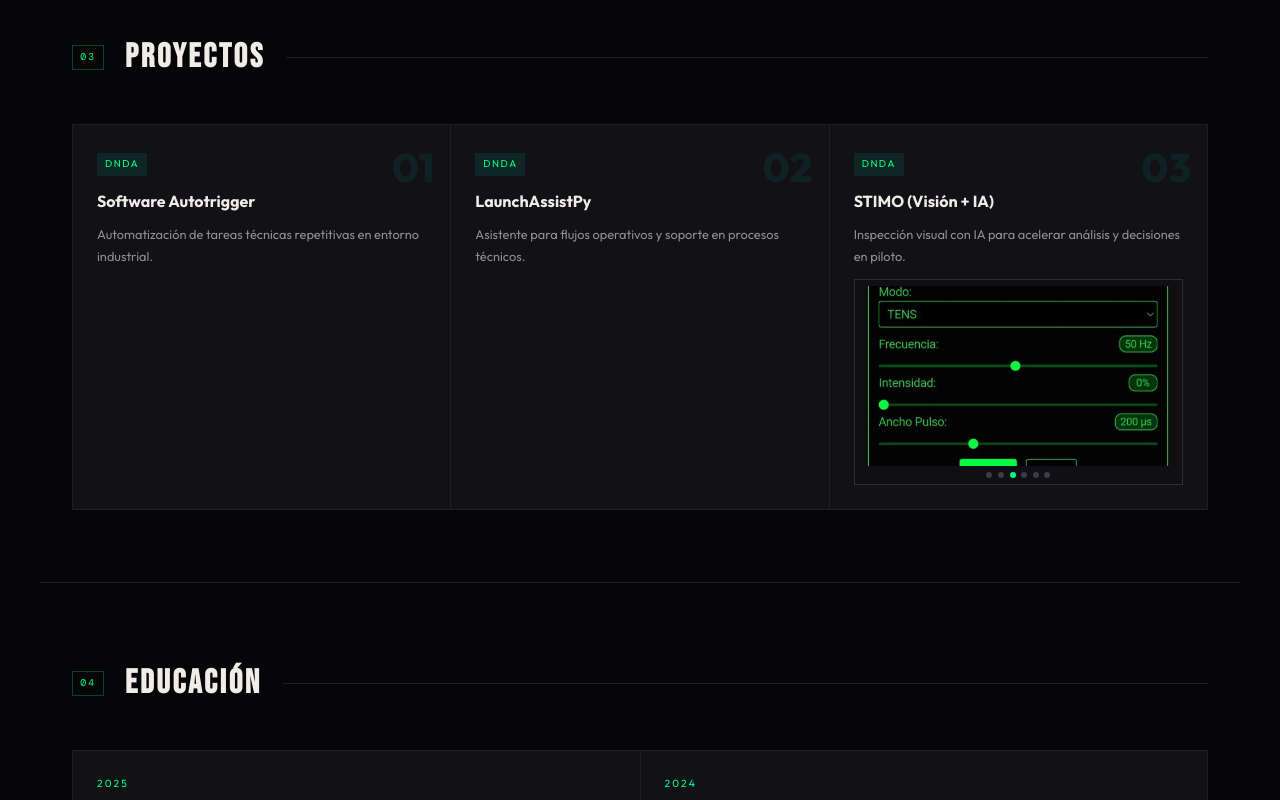
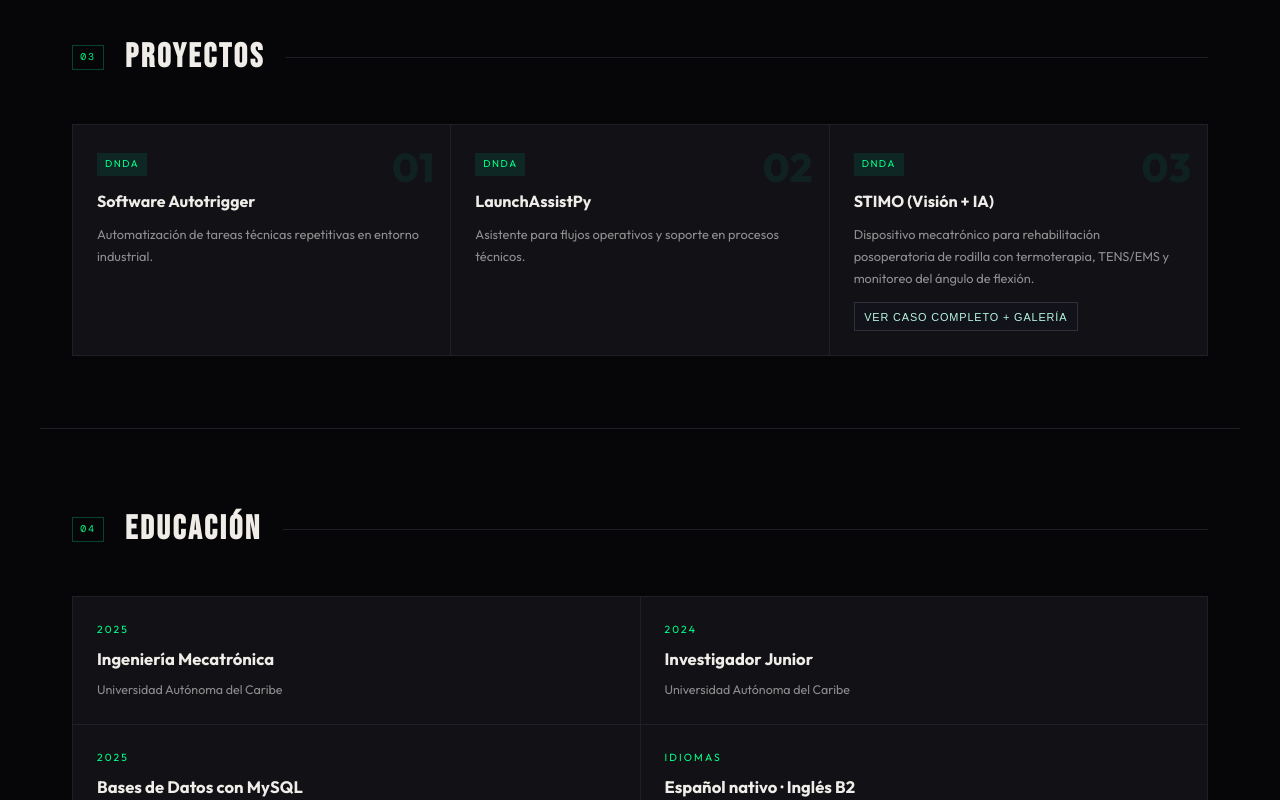
Before and after one commit to theo272004/mi-cv-web, a React (Vite) app: page / in a window 1280 px wide. Shown: the part 2260-3060 px from the top of the page. Built offline with nearby package versions, Linux system fonts and the light colour scheme.

Commit message:
Add expandable STIMO project detail view with large carousel

```diff
--- a/src/App.css
+++ b/src/App.css
@@ -371,33 +371,85 @@ section { padding: 4.5rem 2rem; max-width: 1200px; margin: 0 auto; }
 .project-title { font-size: 1rem; font-weight: 700; margin-bottom: 0.6rem; }
 .project-desc { font-size: 0.8rem; color: #8f8f8f; line-height: 1.7; }
 
-.stimo-carousel {
+.expand-btn {
+  margin-top: 0.8rem;
+  border: 1px solid #2f2f3b;
+  background: #12121a;
+  color: #b8f7df;
+  font-size: 0.68rem;
+  letter-spacing: 0.08em;
+  text-transform: uppercase;
+  padding: 0.45rem 0.6rem;
+  cursor: pointer;
+}
+.expand-btn:hover { border-color: var(--accent); color: var(--accent); }
+
+.stimo-expanded {
+  margin-top: 0.8rem;
+  border: 1px solid #2d2d39;
+  background: #101017;
+  padding: 1rem;
+}
+.stimo-expanded h3 {
+  font-family: 'Bebas Neue', sans-serif;
+  font-size: 1.6rem;
+  letter-spacing: 0.06em;
+  margin-bottom: 0.4rem;
+}
+.stimo-expanded p {
+  color: #aeb0be;
+  font-size: 0.85rem;
+  line-height: 1.8;
+}
+.stimo-kpis {
   margin-top: 0.7rem;
-  border: 1px solid #2d2d39;
-  background: #0f0f14;
-  padding: 0.35rem;
+  display: grid;
+  grid-template-columns: repeat(auto-fit, minmax(230px, 1fr));
+  gap: 0.4rem;
 }
-.stimo-carousel img {
+.stimo-kpis span {
+  border: 1px solid #2f2f3a;
+  background: #171720;
+  color: #91f3d0;
+  font-size: 0.72rem;
+  padding: 0.45rem 0.55rem;
+}
+.stimo-gallery-large {
+  margin-top: 0.8rem;
+  display: grid;
+  grid-template-columns: 42px 1fr 42px;
+  gap: 0.4rem;
+  align-items: center;
+}
+.stimo-gallery-large button {
+  height: 220px;
+  border: 1px solid #2f2f3b;
+  background: #16161e;
+  color: var(--accent);
+  font-size: 1.5rem;
+  cursor: pointer;
+}
+.stimo-gallery-large img {
   width: 100%;
-  height: 180px;
+  height: 220px;
   object-fit: cover;
-  display: block;
+  border: 1px solid #2f2f3b;
 }
 .stimo-dots {
   display: flex;
   justify-content: center;
   gap: 0.35rem;
-  padding-top: 0.4rem;
+  padding-top: 0.5rem;
 }
 .stimo-dots .dot {
-  width: 6px;
-  height: 6px;
+  width: 8px;
+  height: 8px;
   border-radius: 999px;
   background: #3b3b49;
+  border: none;
+  padding: 0;
 }
-.stimo-dots .dot.active {
-  background: var(--accent);
-}
+.stimo-dots .dot.active { background: var(--accent); }
 
 .edu-grid { display: grid; grid-template-columns: 1fr 1fr; gap: 1px; background: var(--border); border: 1px solid var(--border); }
 .edu-card { background: var(--surface); padding: 1.5rem; }
--- a/src/App.jsx
+++ b/src/App.jsx
@@ -80,6 +80,7 @@ const certificates = [
 
 function App() {
   const [stimoIndex, setStimoIndex] = useState(0)
+  const [stimoExpanded, setStimoExpanded] = useState(false)
 
   useEffect(() => {
     const timer = setInterval(() => {
@@ -102,6 +103,9 @@ function App() {
     document.querySelectorAll('.reveal').forEach((el) => observer.observe(el))
     return () => observer.disconnect()
   }, [])
+
+  const nextStimo = () => setStimoIndex((prev) => (prev + 1) % stimoImages.length)
+  const prevStimo = () => setStimoIndex((prev) => (prev - 1 + stimoImages.length) % stimoImages.length)
 
   return (
     <>
@@ -213,21 +217,51 @@ function App() {
         <div className="projects-grid">
           <div className="project-card reveal"><div className="project-num">01</div><div className="project-badge">DNDA</div><div className="project-title">Software Autotrigger</div><div className="project-desc">Automatización de tareas técnicas repetitivas en entorno industrial.</div></div>
           <div className="project-card reveal"><div className="project-num">02</div><div className="project-badge">DNDA</div><div className="project-title">LaunchAssistPy</div><div className="project-desc">Asistente para flujos operativos y soporte en procesos técnicos.</div></div>
-          <div className="project-card reveal">
+          <div className="project-card reveal stimo-card">
             <div className="project-num">03</div>
             <div className="project-badge">DNDA</div>
             <div className="project-title">STIMO (Visión + IA)</div>
-            <div className="project-desc">Inspección visual con IA para acelerar análisis y decisiones en piloto.</div>
-            <div className="stimo-carousel">
-              <img src={stimoImages[stimoIndex]} alt={`STIMO evidencia ${stimoIndex + 1}`} />
-              <div className="stimo-dots">
-                {stimoImages.map((_, i) => (
-                  <span key={i} className={i === stimoIndex ? 'dot active' : 'dot'}></span>
-                ))}
-              </div>
-            </div>
+            <div className="project-desc">Dispositivo mecatrónico para rehabilitación posoperatoria de rodilla con termoterapia, TENS/EMS y monitoreo del ángulo de flexión.</div>
+            <button className="expand-btn" onClick={() => setStimoExpanded((v) => !v)}>
+              {stimoExpanded ? 'Ocultar caso completo' : 'Ver caso completo + galería'}
+            </button>
           </div>
         </div>
+
+        {stimoExpanded && (
+          <article className="stimo-expanded reveal visible">
+            <h3>STIMO — caso completo</h3>
+            <p>
+              STIMO integra en un solo sistema <strong>termoterapia</strong>, <strong>electroestimulación TENS/EMS</strong> y
+              <strong> monitoreo objetivo del ángulo de flexión</strong>, con arquitectura basada en ESP32, sensores
+              2×MPU6050 y MAX6675, interfaz web y registro automático de datos.
+            </p>
+
+            <div className="stimo-kpis">
+              <span>42–50 °C (objetivo 45 °C ± 1 °C)</span>
+              <span>2–100 Hz · 50–500 μs · 0–100% intensidad</span>
+              <span>Ganancia media de flexión: +9.32°</span>
+              <span>Validación en Barranquilla con 3 participantes</span>
+            </div>
+
+            <div className="stimo-gallery-large">
+              <button onClick={prevStimo} aria-label="Imagen anterior">‹</button>
+              <img src={stimoImages[stimoIndex]} alt={`STIMO evidencia ${stimoIndex + 1}`} />
+              <button onClick={nextStimo} aria-label="Siguiente imagen">›</button>
+            </div>
+
+            <div className="stimo-dots">
+              {stimoImages.map((_, i) => (
+                <button
+                  key={i}
+                  className={i === stimoIndex ? 'dot active' : 'dot'}
+                  onClick={() => setStimoIndex(i)}
+                  aria-label={`Ir a imagen ${i + 1}`}
+                ></button>
+              ))}
+            </div>
+          </article>
+        )}
       </section>
 
       <section id="education" className="section-bordered">
```
